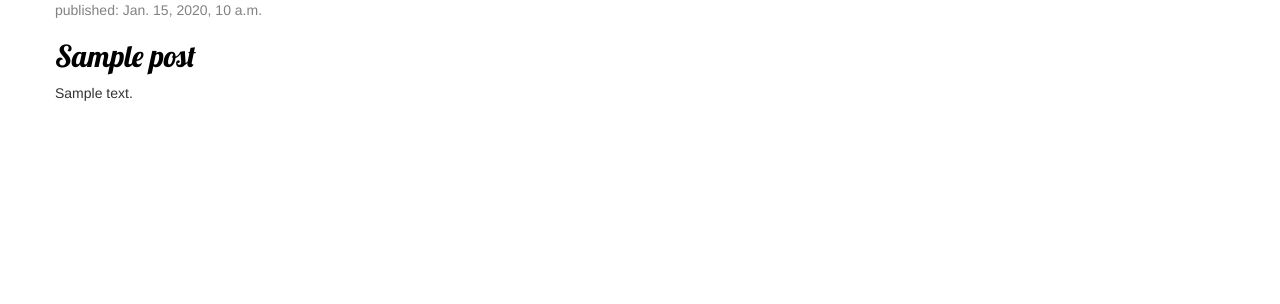
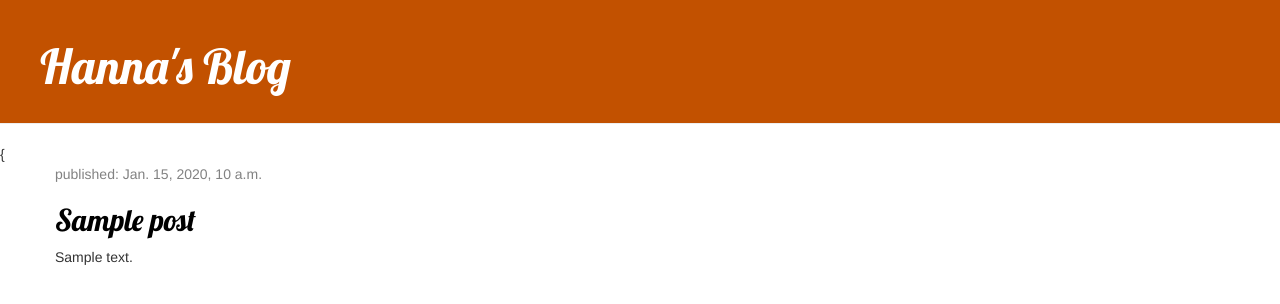
Before and after one commit to HannaRiaz/my-first-blog, a Django app: page / in a window 1280 px wide. Shown: the top 304 px of the page. Run offline with Django 3.2, Linux system fonts and the light colour scheme; tables that the repository leaves empty hold one stand-in row (values such as "Sample post"); some libraries are stand-ins or nearby versions.

Commit message:
redo from previous version

```diff
--- a/blog/templates/blog/post_list.html
+++ b/blog/templates/blog/post_list.html
@@ -8,7 +8,11 @@
         <title>Hanna's blog</title>
     </head>
     <body>
-        <div class="content container">
+        <div class="page-header">
+            <h1><a href="/">Hanna's Blog</a></h1>
+        </div>
+
+        {<div class="content container">
             <div class="row">
                 <div class="col-md-8">
                     {% for post in posts %}
@@ -23,5 +27,6 @@
                 </div>
             </div>
         </div>
+
     </body>
 </html>
```
